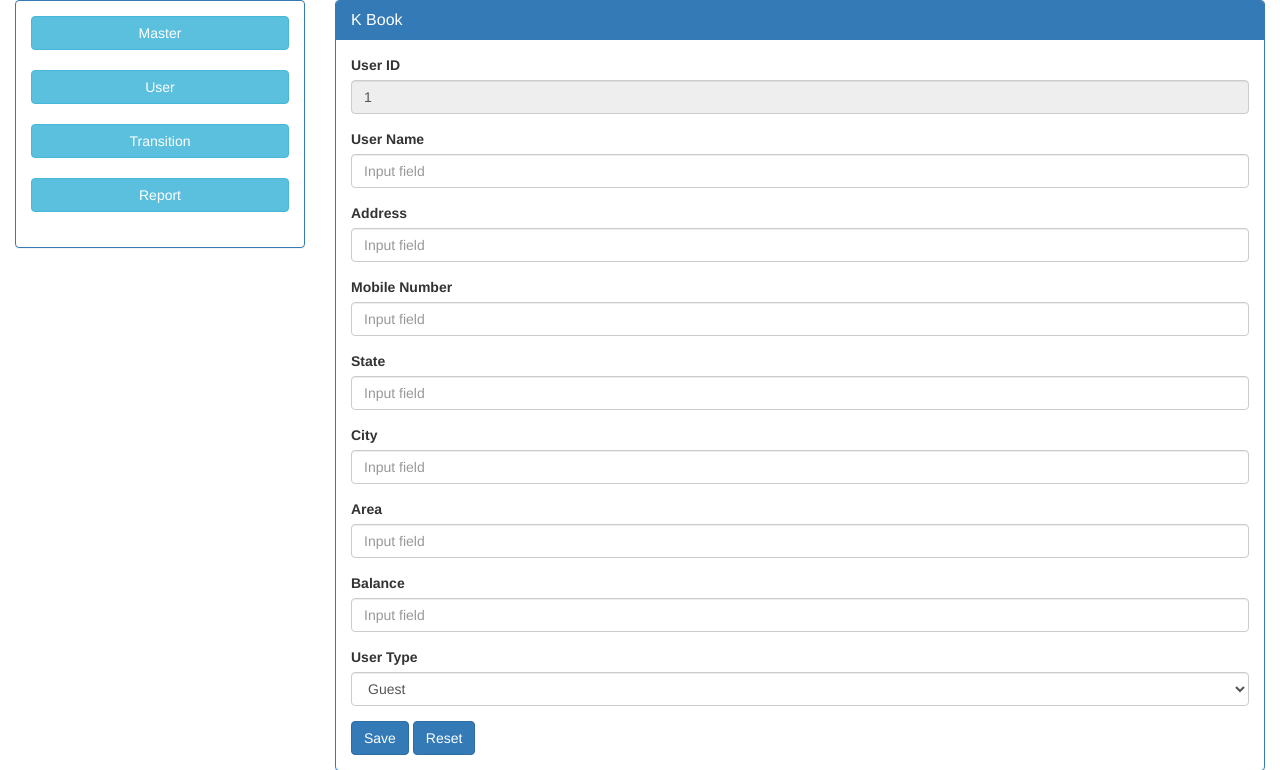
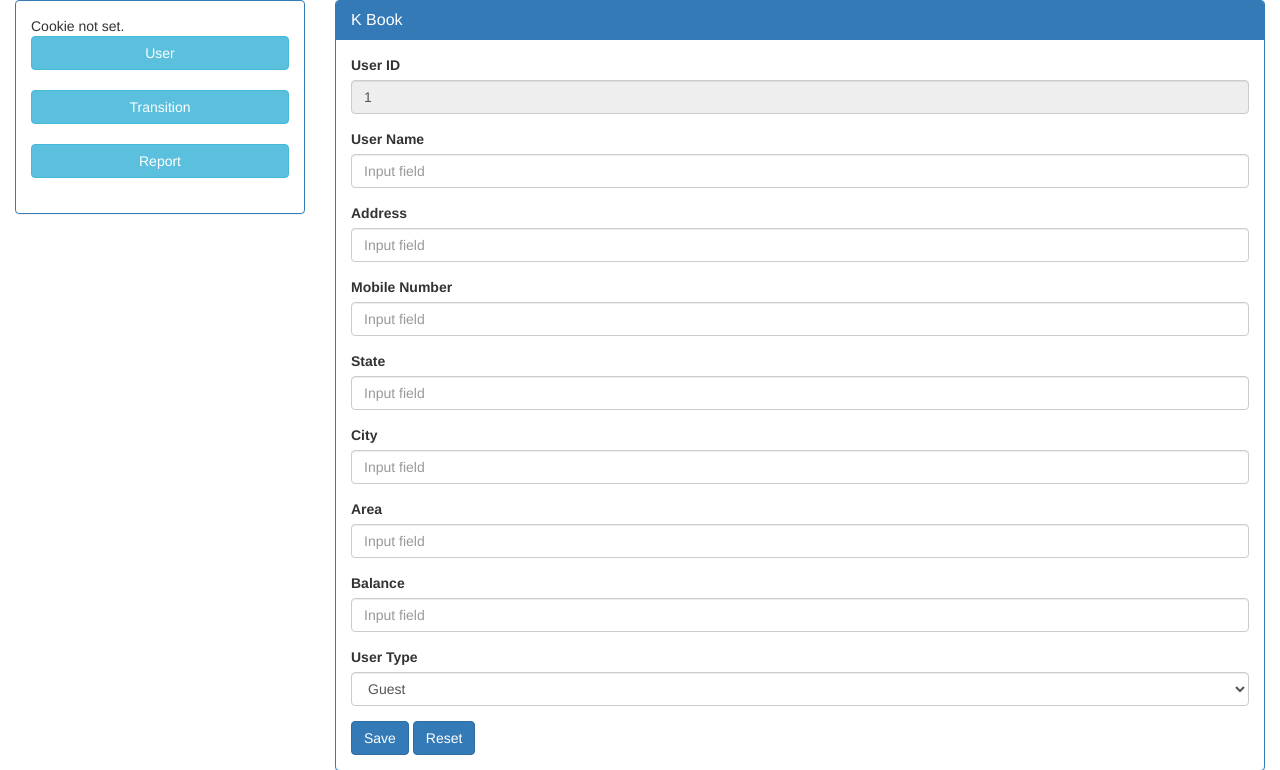
Before and after one commit to sudarshani16/khata-book, a PHP site: page /my/ in a window 1280 px wide. Shown: the top 770 px of the page. Run offline with PHP 8.4, Linux system fonts and the light colour scheme; data that the repository does not hold is empty.

Commit message:
i changed

```diff
--- a/project_one/Javascript/home.js
+++ b/project_one/Javascript/home.js
@@ -109,5 +109,6 @@ rows.forEach(row => {
             document.getElementById(uids[i]).value = td.innerText;
             i++;
         });
+        scrollElement.scrollTop = 0;
     });
 });
--- a/project_one/Side_Menu/master.php
+++ b/project_one/Side_Menu/master.php
@@ -1,10 +1,8 @@
-<ul class="list-group">
-      <button type="button" class="btn btn-info full-width" data-toggle="collapse" data-target="#demo">Master</button>
-      <div id="demo" class="collapse">
-            <li class="center_text list-group-item"><a href="index.php">HOME</a></li>
-            <!-- <li class="center_text list-group-item"><a href="index.php?master=usertype">User Type</a></li> -->
-            <li class="center_text list-group-item"><a href="index.php?master=state">State</a></li>
-            <li class="center_text list-group-item"><a href="index.php?master=city">City</a></li>
-            <li class="center_text list-group-item"><a href="index.php?master=area">Area</a></li>
-      </div>
-</ul>
+<?php
+if(isset($_COOKIE["myCookie"])) {
+    $value = $_COOKIE["myCookie"];
+    echo "Cookie value is: " . $value;
+} else {
+    echo "Cookie not set.";
+}
+?>
```
